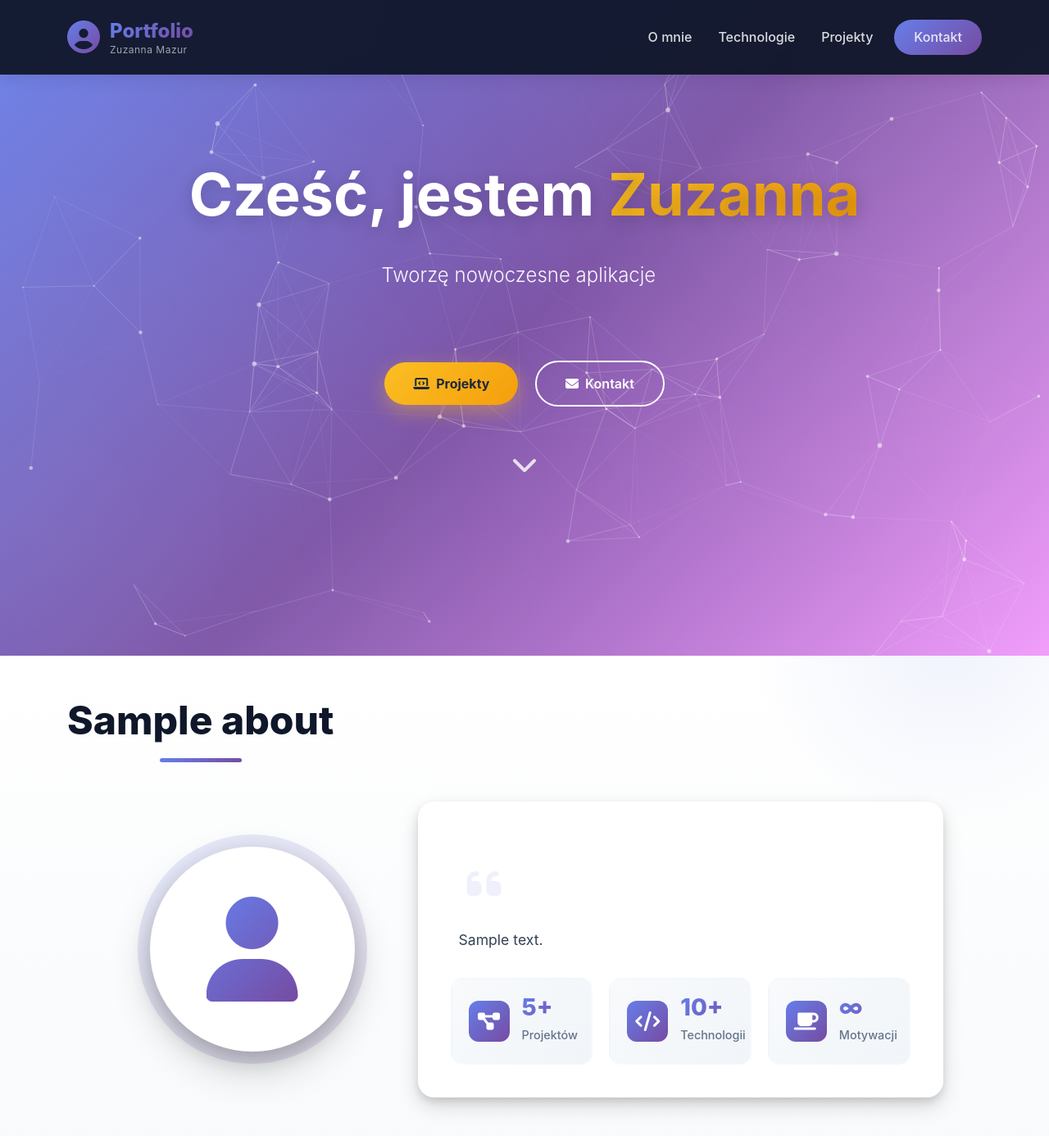
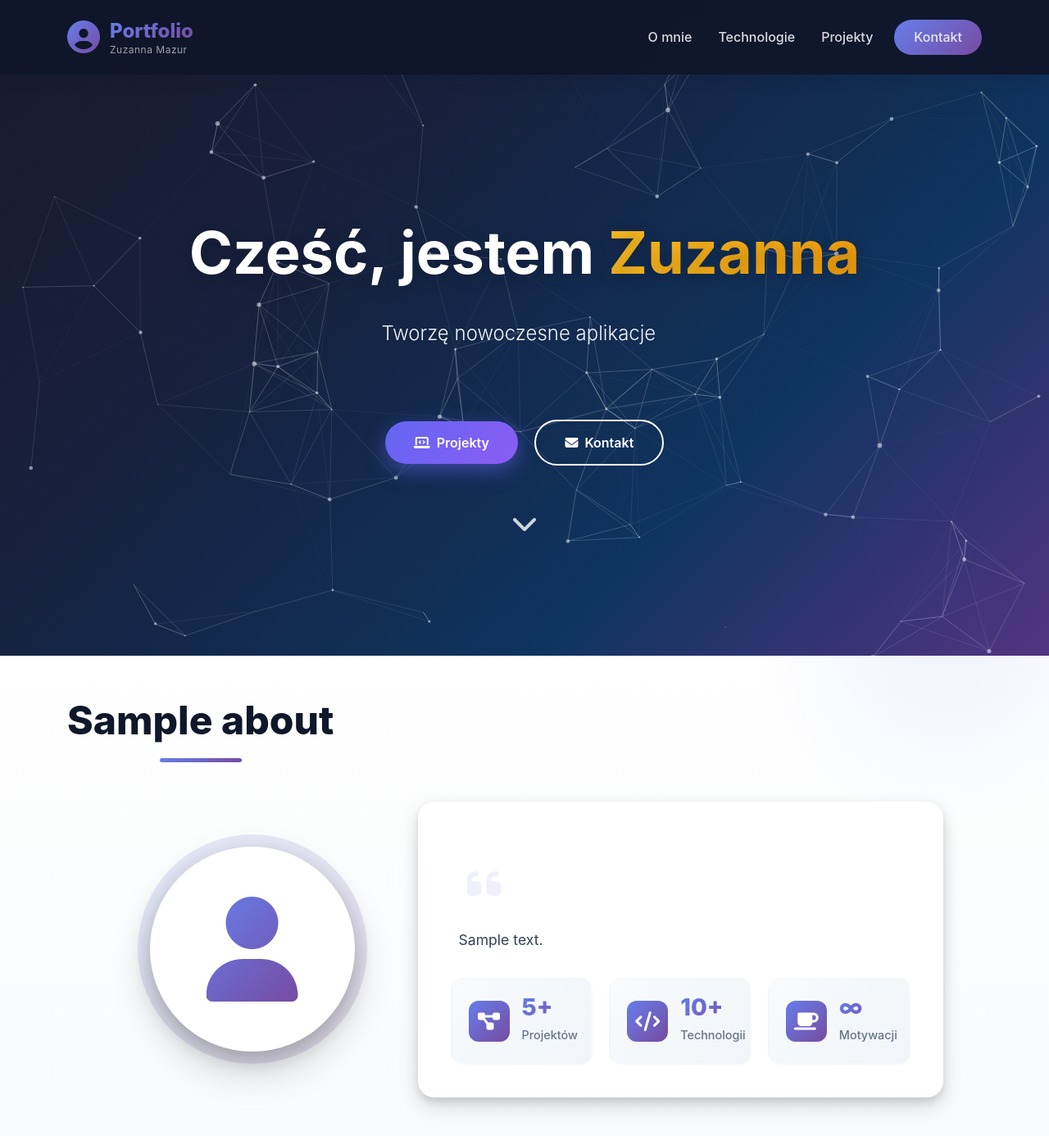
Before and after one commit to zuzmaz23/portfolio-website-project1, a Django app: template portfolio/templates/portfolio/home.html in a window 1280 px wide. Shown: the top 1386 px of the page at 82% size. Run offline with Django 3.2, Linux system fonts and the light colour scheme; the template is opened without the code that fills it: most values are stand-ins (such as "Sample title", 1, 10 or a date in 2020); grey boxes marked "Sample" are stand-in pictures; form fields are guessed from the names that the template uses.

Commit message:
change hero section styles

```diff
--- a/portfolio/static/portfolio/css/style.css
+++ b/portfolio/static/portfolio/css/style.css
@@ -155,34 +155,26 @@ h1, h2, h3, h4, h5, h6 {
 .hero-section {
     min-height: 100vh;
     background:
-        linear-gradient(135deg, rgba(102, 126, 234, 0.95) 0%, rgba(118, 75, 162, 0.95) 50%, rgba(240, 147, 251, 0.9) 100%),
-        radial-gradient(circle at 20% 80%, rgba(255, 255, 255, 0.1) 0%, transparent 50%),
-        radial-gradient(circle at 80% 20%, rgba(255, 255, 255, 0.1) 0%, transparent 50%);
+        linear-gradient(135deg, #1a1a2e 0%, #16213e 35%, #0f3460 70%, #533483 100%);
     position: relative;
     overflow: hidden;
     display: flex;
     align-items: center;
     justify-content: center;
+    padding-bottom: 80px;
 }
 
-.hero-section::before {
-    content: '';
-    position: absolute;
-    top: -50%;
-    left: -50%;
-    width: 200%;
-    height: 200%;
-    background:
-        radial-gradient(circle at 30% 70%, rgba(255, 255, 255, 0.05) 0%, transparent 30%),
-        radial-gradient(circle at 70% 30%, rgba(255, 255, 255, 0.05) 0%, transparent 30%);
-    animation: heroFloat 15s ease-in-out infinite;
+.hero-wave{
+    position: relative;
+    margin-top: -2px;
+    line-height: 0;
+    background: linear-gradient(135deg, #1a1a2e 0%, #16213e 35%, #0f3460 70%, #533483 100%);
 }
-
-@keyframes heroFloat {
-    0%, 100% { transform: translate(0, 0) rotate(0deg); }
-    50% { transform: translate(-2%, -2%) rotate(5deg);}
+.hero-wave svg{
+    display: block;
+    width: 100%;
+    height: 100%;
 }
-
 .particles-container {
     position: absolute;
     top: 0;
@@ -190,11 +182,15 @@ h1, h2, h3, h4, h5, h6 {
     width: 100%;
     height: 100%;
     z-index: 1;
+
 }
+
+
 
 .hero-content {
     position: relative;
     z-index: 2;
+    padding-top: 20%;
 }
 
 .hero-section h1 {
@@ -241,17 +237,17 @@ h1, h2, h3, h4, h5, h6 {
 }
 
 .hero-buttons .btn-primary {
-    background: linear-gradient(135deg, #fbbf24 0%, #f59e0b 100%);
+    background: linear-gradient(135deg, #6366f1 0%, #8b5cf6 100%);
     border: none;
-    box-shadow: 0 8px 25px rgba(251, 191, 36, 0.4);
-    color: #1e293b;
-    font-weight: 700;
+    box-shadow: 0 8px 25px rgba(99,102,241,0.5);
+    color: #fff;
+    font-weight: 600;
 }
 
 .hero-buttons .btn-primary:hover {
-    background: linear-gradient(135deg, #f59e0b 0%, #d97706 100%);
-    box-shadow: 0 12px 35px rgba(251, 191, 36, 0.6);
-    color: #1e293b;
+    background: linear-gradient(135deg, #4f46e5 0%, #7c3aed 100%);
+    box-shadow: 0 12px 35px rgba(99,102,241,0.7);
+    color: #fff;
 }
 
 .scroll-indicator {
```
